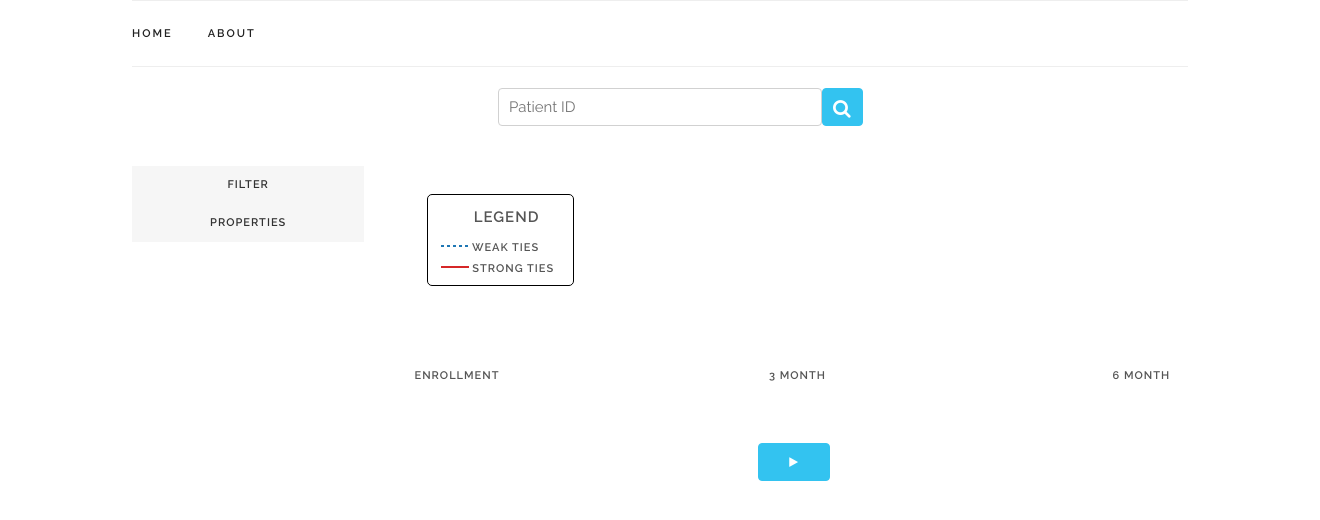
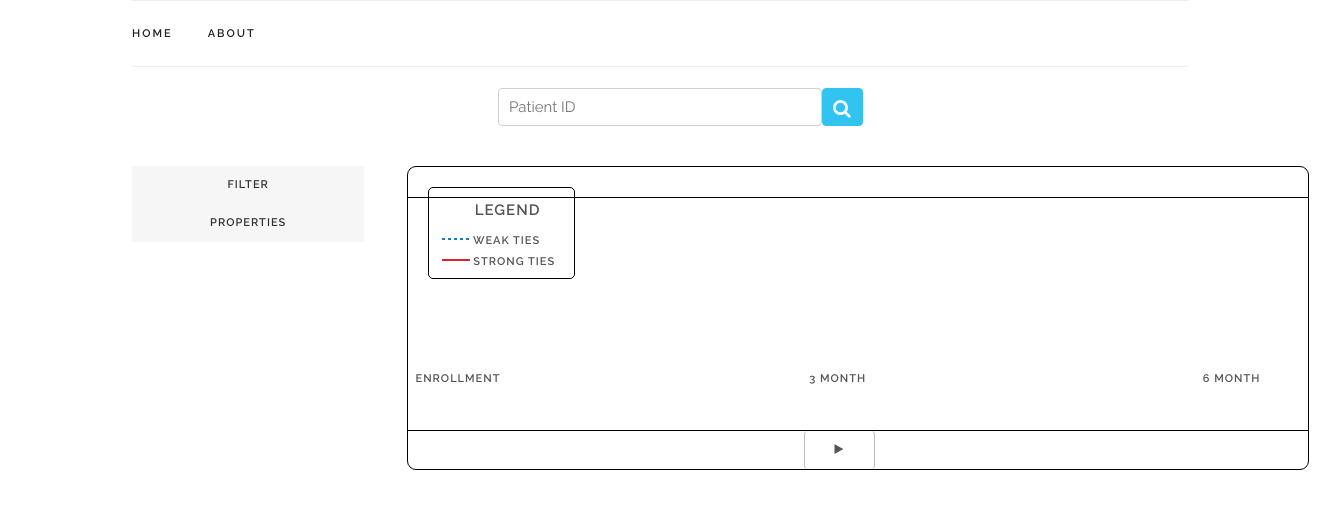
Before and after one commit to DanielChafamo/NetVis, a Django app: template Graphs/templates/graphs/graph.html in a window 1320 px wide. Shown: the top 520 px of the page. Run offline with Django 3.2, Linux system fonts and the light colour scheme; the template is opened without the code that fills it, so the values that code supplies are empty; some libraries are stand-ins or nearby versions.

Commit message:
BWH-03 | index graph with multiple params

```diff
--- a/Graphs/static/graphs/css/graph.css
+++ b/Graphs/static/graphs/css/graph.css
@@ -1,7 +1,8 @@
-/*.maincontainer {
+.maincontainer {
   border:1px solid black;
   border-radius: 9px;
-}*/
+  width: 900px;
+}
 
 /*.vid {
   width: 1200px;
@@ -92,7 +93,6 @@ div.pIDs {
 }
 
 ::-webkit-scrollbar-thumb {
-  border-radius: 15px;
   background-color: #77B3F0;
 }
 
@@ -117,6 +117,22 @@ button.search {
 
 div.label {
   margin-top: 1%;
+  text-align: left;
+  height: 11px;
+  padding-top: 10px;
+  color: #555;
+  font-size: 11px;
+  font-weight: 600;
+  line-height: 38px;
+  letter-spacing: .1rem;
+  text-transform: uppercase;
+  text-decoration: none;
+  white-space: nowrap;
+  background-color: transparent;
+}
+
+div.pidlabel {
+  margin-top: 1%;
   text-align: center;
   height: 11px;
   padding-top: 10px;
@@ -131,6 +147,17 @@ div.label {
   white-space: nowrap;
   background-color: transparent;
 }
+
+#videoplay {
+  margin: 0px 44%;
+  border-top: 0;
+  border-bottom: 0;
+}
+
+.lamndmark {
+  border-top: 1px solid black;
+}
+
 /*  SLIDER OPTIONS */
 
 .switch {
--- a/Graphs/templates/graphs/graph.html
+++ b/Graphs/templates/graphs/graph.html
@@ -102,7 +102,8 @@
                 <p class="split-para" style="margin-bottom: 0px">0
                     <span id="alphaR" class="sliders"></span>
                     <span id="h79">1</span></p>
-          </div></div>
+            </div>
+        </div>
 
         <div class="nine columns" style="margin-top: 0%">
 
@@ -128,11 +129,12 @@
                         Strong ties
                     </div>
                 </div>
-            <div class="label" id="piddisp"> </div>
-            <div class="label" id="netsize"> </div>
+                <div class="pidlabel" id="piddisp"></div>
+                <div class="label" id="netsize"></div>
                 <div class="mySlides fade">
                     <div id="d3-0"></div>
                 </div>
+                <div class="lamndmark">
                     <div class="landmarks" id="lm0"></div>
                     <div class="spacer"></div>
                     <div class="landmarks" id="lm3"></div>
@@ -145,12 +147,14 @@
                     <div class="spacer"></div>
                     <div class="labels label" id="label6">6 Month</div>
                 </div>
-
-          <div style='margin: 40px auto; width:10%'>
-            <button id="videoplay" type="submit" class="button-primary vidplay">
+                <br>
+                <div style='border-top:1px solid black'>
+                    <button id="videoplay" type="submit" class="button vidplay">
                         <i class="fa fa-play"></i>
                     </button>
-          </div> <br>
+                </div>
+            </div>
+
 
         </div>
     </div>
@@ -160,15 +164,16 @@
 <script>
       var feats = {% autoescape off %}{{ feats }}{% endautoescape %};
       var initial = {% autoescape off %}{{ initial }}{% endautoescape %};
+
 </script>
 <script src="https://code.jquery.com/jquery-3.1.0.min.js"></script>
 <script src="https://code.jquery.com/ui/1.12.1/jquery-ui.min.js"></script>
 <script type="text/javascript" src="{% static 'graphs/js/d3.min.js' %}"></script>
 <script type="text/javascript" src="{% static 'graphs/js/nouislider.min.js' %}"></script>
-    <script type="text/javascript" src="{% static 'graphs/js/RenderGraph2.js' %}" ></script>
-    <script type="text/javascript" src="{% static 'graphs/js/StaticGraph2.js' %}" ></script>
-    <script type="text/javascript" src="{% static 'graphs/js/graph.js' %}" ></script>
-    <script type="text/javascript" src="{% static 'graphs/js/sidebar.js' %}" ></script>
+<script type="text/javascript" src="{% static 'graphs/js/RenderGraph2.js' %}"></script>
+<script type="text/javascript" src="{% static 'graphs/js/StaticGraph2.js' %}"></script>
+<script type="text/javascript" src="{% static 'graphs/js/graph.js' %}"></script>
+<script type="text/javascript" src="{% static 'graphs/js/sidebar.js' %}"></script>
 <!-- End Document
   –––––––––––––––––––––––––––––––––––––––––––––––––– -->
 </body>
```
Lines whose indentation alone changed are shown as unchanged.
